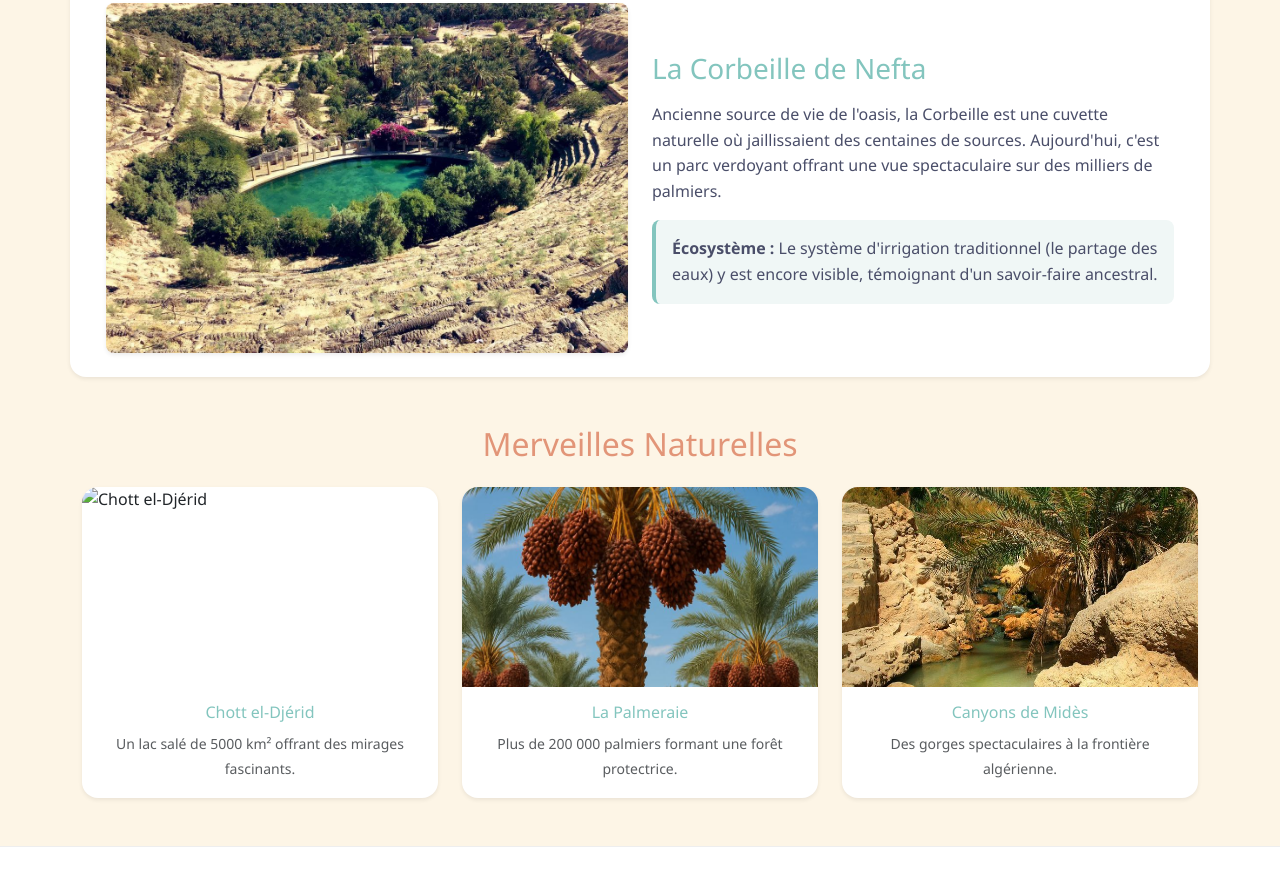
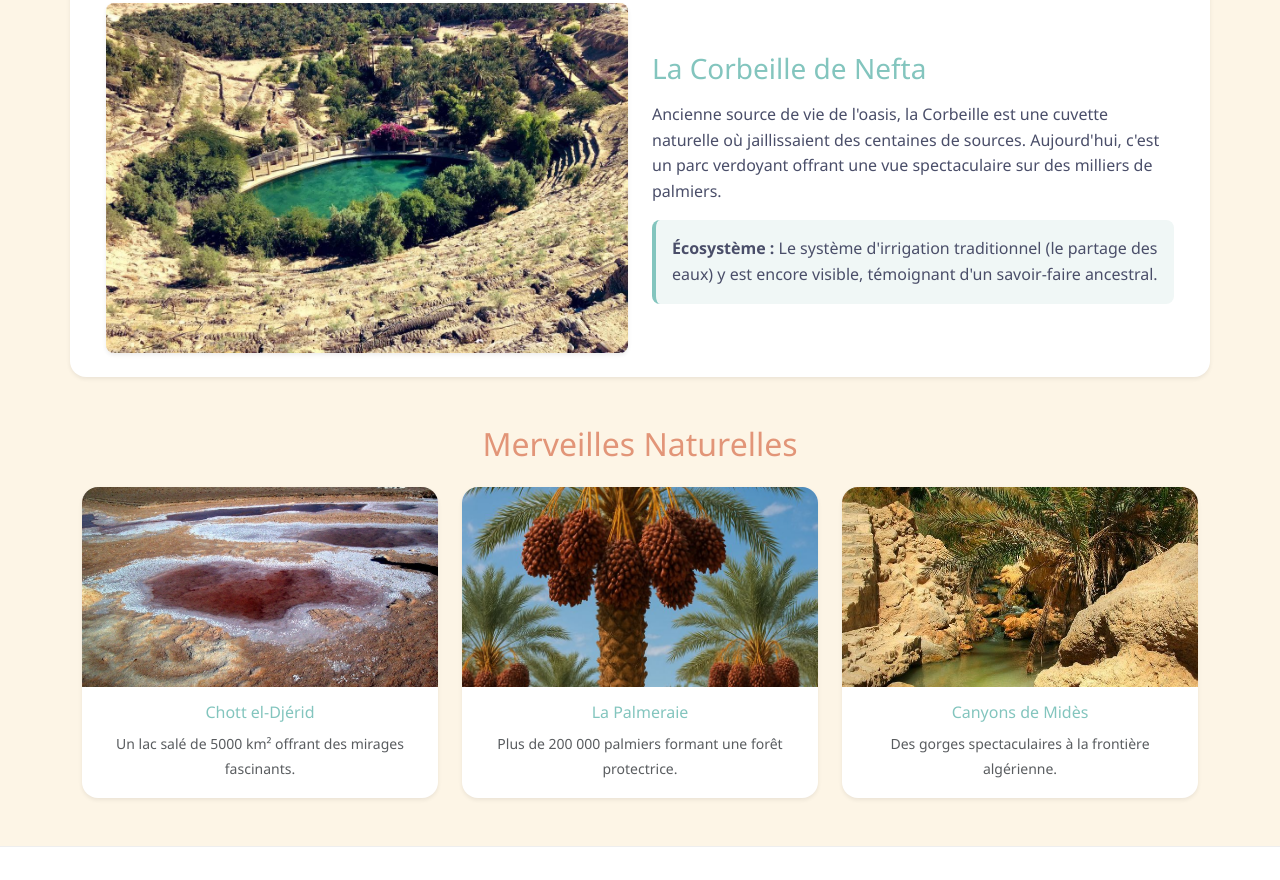
Before and after one commit to bochrakhalifa12-coder/djerid-heritage, a plain HTML site: page nature.html in a window 1280 px wide. Shown: the part 279-1159 px from the top of the page. Drawn offline with nearby package versions, Linux system fonts and the light colour scheme.

Commit message:
Update nature.html

```diff
--- a/nature.html
+++ b/nature.html
@@ -50,7 +50,7 @@
         <div class="row g-4 mb-5">
             <div class="col-md-4 col-sm-6">
                 <div class="card border-0 shadow-sm rounded-4 overflow-hidden h-100">
-                    <img src="../img/chott.jpg" class="card-img-top" style="height: 200px; object-fit: cover;" alt="Chott el-Djérid">
+                    <img src="chott.jpg" class="card-img-top" style="height: 200px; object-fit: cover;" alt="Chott el-Djérid">
                     <div class="card-body text-center p-3">
                         <h6 class="vert-text">Chott el-Djérid</h6>
                         <small class="text-muted">Un lac salé de 5000 km² offrant des mirages fascinants.</small>
```
